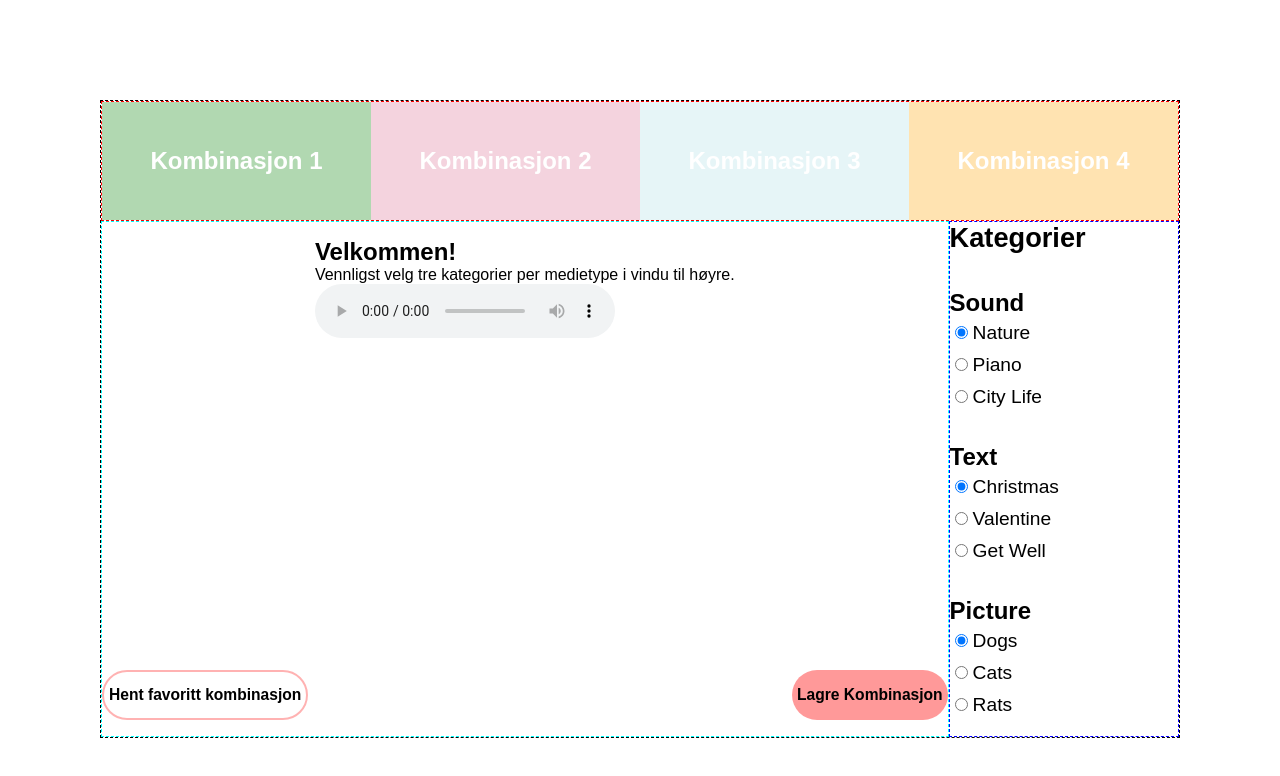
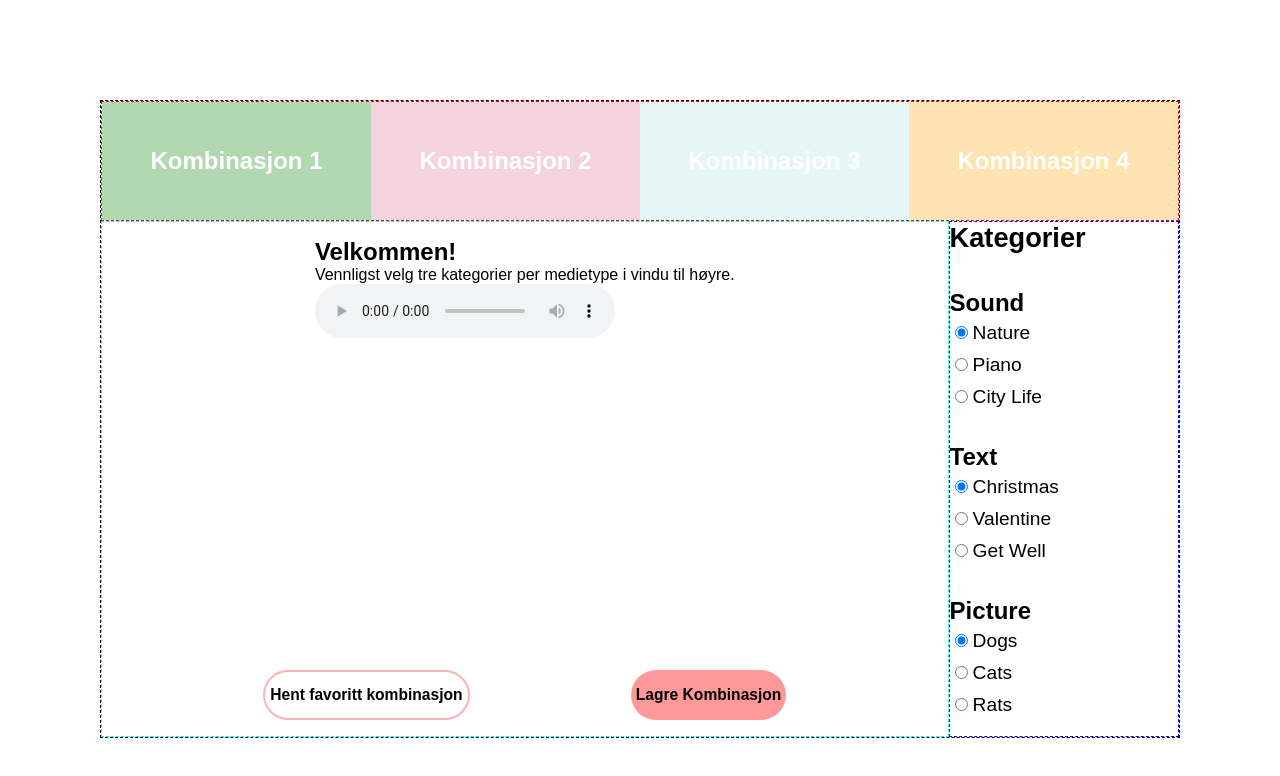
Before and after one commit to harkamalsi/react-SPA, a React (Create React App) app: page / in a window 1280 px wide. Shown: the top 776 px of the page. Built offline with nearby package versions, Linux system fonts and the light colour scheme.

Commit message:
bug fixes

```diff
--- a/src/components/app/App.css
+++ b/src/components/app/App.css
@@ -108,7 +108,7 @@ main {
 }
 
 /*bredden til iphone x/8/7/6 = 375px */
-@media only screen and (max-width:376px) and (orientation: portrait) {
+@media only screen and (max-width:376px) and (orientation: portrait)  {
 
   .grid-container{
     grid-template-areas: 'tab' 'main' 'cat';
@@ -116,6 +116,9 @@ main {
     grid-template-columns: auto;
   }
 
+  .sidebar > h3{
+    display: block;
+  }
 
   .sidebar{
     display: inline-block;
--- a/src/components/maindisplay/Maindisplay.css
+++ b/src/components/maindisplay/Maindisplay.css
@@ -14,7 +14,7 @@
   width: 100%;
   display: flex;
   flex-direction: row;
-  justify-content: space-between;
+  justify-content: space-evenly;
 }
 
 .btn {
```
